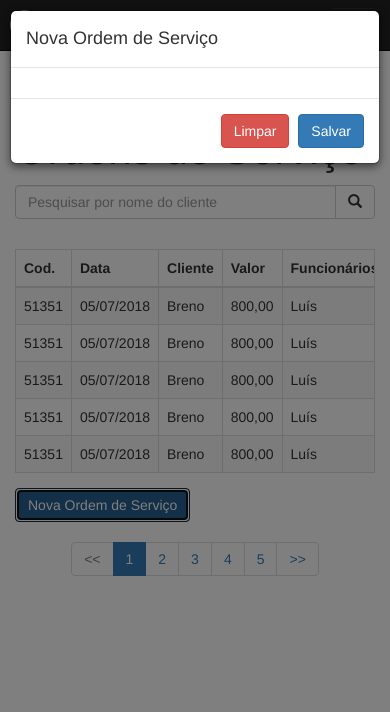
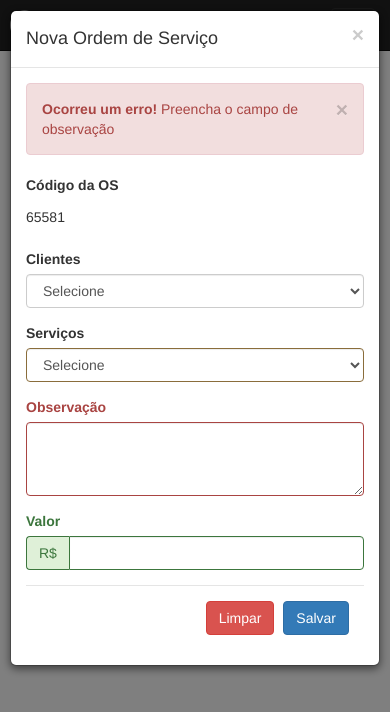
Before and after one commit to rafaelpatricio91/bootstrap3-algaworks, a plain HTML site: page index.html in a window 390 px wide. Both pictures are taken after a click on the button "Nova Ordem de Serviço". Drawn offline with Linux system fonts and the light colour scheme.

Commit message:
termino da modal, validacao e msg

```diff
--- a/index.html
+++ b/index.html
@@ -185,17 +185,76 @@
 		<div class="modal-dialog">
 			<div class="modal-content">
 				<div class="modal-header">
+					<button type="button" data-dismiss="modal" class="close">
+						<span>&times;</span>
+					</button>
 					<h4 class="modal-title">Nova Ordem de Serviço</h4>
 				</div>
 				<form>
 					<div class="modal-body">
 
+						<div class="alert alert-danger">
+							<button type="button" class="close" data-dismiss="alert">&times;</button>
+							<b>Ocorreu um erro!</b> Preencha o campo de observação
+						</div>
+
+						<div class="row">
+						<div class="form-group col-xs-12">
+							<label>Código da OS</label>
+							<p class="form-control-static">65581</p>
+						</div>
 					</div>
 
-					<div class="modal-footer">
+
+						<div class="row">
+							<div class="form-group col-sm-5">
+								<label class="control-label" for="cliente">Clientes</label>
+								<select id="cliente" class="form-control">
+									<option value="">Selecione</option>
+									<option value="1">Joe</option>
+									<option value="2">Mario</option>
+									<option value="3">Nick</option>
+								</select>
+							</div>
+
+							<div class="form-group has-warning col-sm-7">
+								<label for="servicos">Serviços</label>
+								<select id="servicos" class="form-control">
+									<option value="">Selecione</option>
+									<option value="1">Ajuste de data/hora</option>
+									<option value="2">Conserto de Engrenagem</option>
+									<option value="3">Troca de Bateria</option>
+								</select>
+							</div>
+						</div>
+
+						<div class="row">
+							<div class="form-group has-error col-xs-12">
+								<label class="control-label"  for="observacao">Observação</label>
+								<textarea id="observacao" class="form-control" rows="3"></textarea>
+							</div>
+						</div>
+
+						<div class="row">
+							<div class="form-group has-success col-sm-4">
+								<label class="control-label" for="valor">Valor</label>
+								<div class="input-group">
+									<div class="input-group-addon">R$</div>
+									<input type="text" id="valor" class="form-control">
+								</div>
+							</div>
+						</div>
+
+						<div class="modal-footer">
 						<button type="reset" class="btn btn-danger">Limpar</button>
 						<button type="submit" class="btn btn-primary">Salvar</button>
 					</div>
+					</div>
+
+
+					</div>
+
+
 				</form>
 			</div>
 		</div>
```
